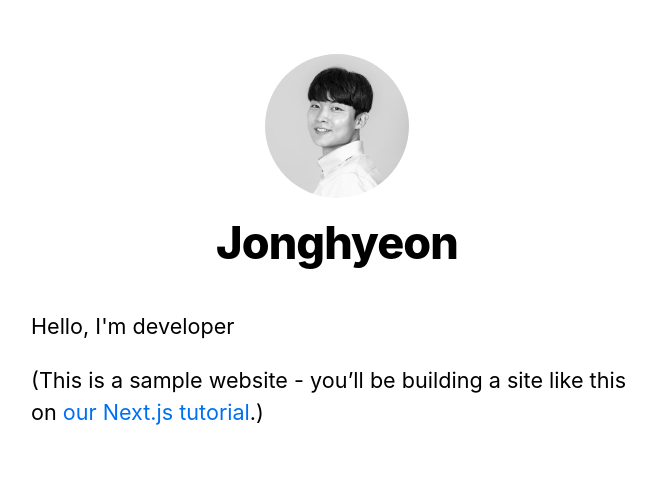
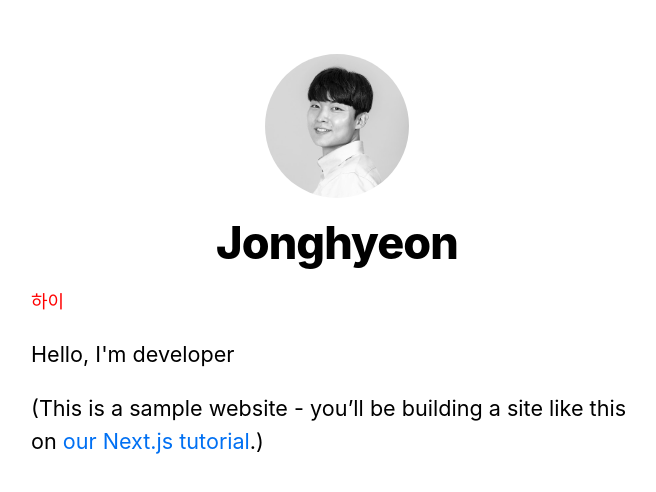
Before and after one commit to manudeli/NextJS-Blog, a Next.js app: page / in a window 1280 px wide. Shown: the top 492 px of the page, without its empty margins (303-959 px from the left). Built offline with nearby package versions, Linux system fonts and the light colour scheme.

Commit message:
Style - module.css example

```diff
--- /dev/null
+++ b/components/alert.module.css
@@ -0,0 +1,6 @@
+.success {
+  color: green;
+}
+.error {
+  color: red;
+}
--- /dev/null
+++ b/components/alert.tsx
@@ -0,0 +1,20 @@
+import styles from './alert.module.css';
+import cn from 'classnames';
+
+interface AlertProps {
+  children;
+  type: 'success' | 'error';
+}
+
+export default function Alert({ children, type }: AlertProps) {
+  return (
+    <div
+      className={cn({
+        [styles.success]: type === 'success',
+        [styles.error]: type === 'error',
+      })}
+    >
+      {children}
+    </div>
+  );
+}
--- a/pages/index.tsx
+++ b/pages/index.tsx
@@ -1,10 +1,12 @@
 import Head from 'next/head';
+import Alert from '../components/alert';
 import Layout, { siteTitle } from '../components/layout';
 import utilStyles from '../styles/utils.module.css';
 
 export default function Home() {
   return (
     <Layout home>
+      <Alert type="error">하이</Alert>
       <Head>
         <title>{siteTitle}</title>
       </Head>
```
